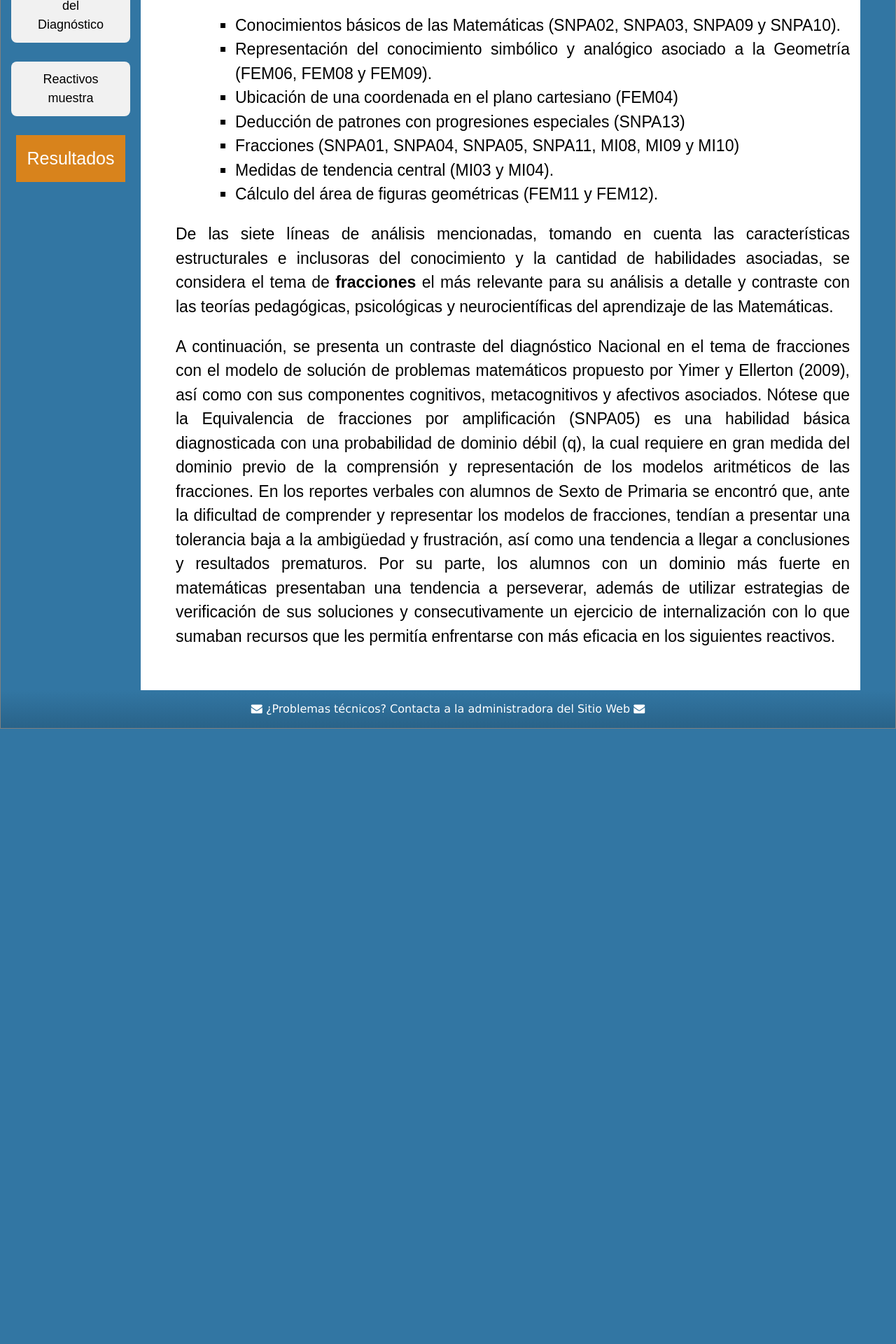
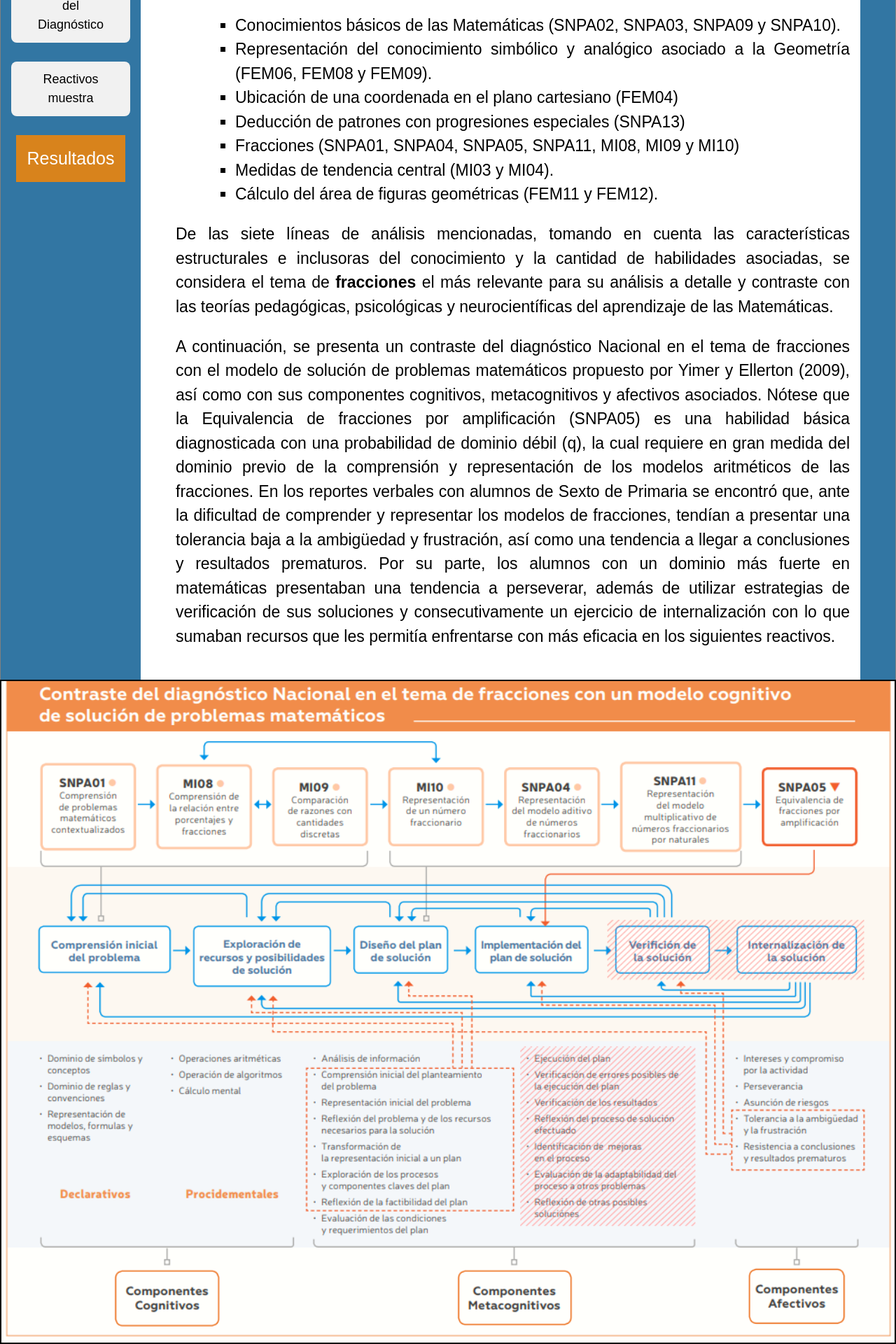
Before and after one commit to rimedie/rimedie.github.io, a Jekyll site: the page built from PLANEA-ELSEN_2015/ModelamientoCognitivo.html, in a window 1280 px wide. Shown: the part 704-2624 px from the top of the page at 70% size. Built offline with Jekyll 4.4.1, drawn with Linux system fonts in a browser that asks for light colours; before the commit the page ends 1745 px from its top, so only the background shows below that.

Commit message:
Update ModelamientoCognitivo.html

```diff
--- a/PLANEA-ELSEN_2015/ModelamientoCognitivo.html
+++ b/PLANEA-ELSEN_2015/ModelamientoCognitivo.html
@@ -21,4 +21,7 @@ title: Diagnóstico Nacional PLANEA-ELSEN 2015
 <br>
 <p>A continuación, se presenta un contraste del diagnóstico Nacional en el tema de fracciones con el modelo de solución de problemas matemáticos propuesto por Yimer y Ellerton (2009), así como con sus componentes cognitivos, metacognitivos y afectivos asociados. Nótese que la Equivalencia de fracciones por amplificación (SNPA05) es una habilidad básica diagnosticada con una probabilidad de dominio débil (q), la cual requiere en gran medida del dominio previo de la comprensión y representación de los modelos aritméticos de las fracciones. En los reportes verbales con alumnos de Sexto de Primaria se encontró que, ante la dificultad de comprender y representar los modelos de fracciones, tendían a presentar una tolerancia baja a la ambigüedad y frustración, así como una tendencia a llegar a conclusiones y resultados prematuros. Por su parte, los alumnos con un dominio más fuerte en matemáticas presentaban una tendencia a perseverar, además de utilizar estrategias de verificación de sus soluciones y consecutivamente un ejercicio de internalización con lo que sumaban recursos que les permitía enfrentarse con más eficacia en   los siguientes reactivos.</p>
 <br><br>
+  <center>
+<img class='displayed' style="border: 2px solid black; position:absolute; right:0px; z-index: 4; width:100%" src="/PLANEA-ELSEN_2015/Modelo_06.png" alt="LogoRIMEDIE">
+  </center>
 </div>
```
